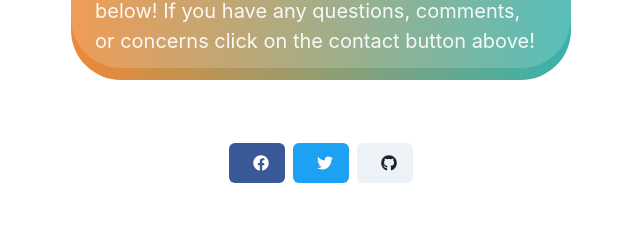
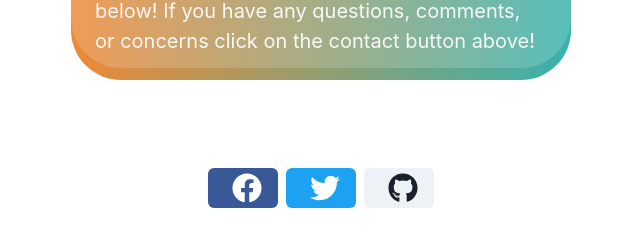
Before and after one commit to nme22/next-portfolio, a Next.js app in the folder portfolio/: page / in a window 1280 px wide. Shown: the part 520-766 px from the top of the page, without its empty margins (319-959 px from the left). Built offline with nearby package versions, Linux system fonts and the light colour scheme.

Commit message:
negative margin top added to footer

```diff
--- a/portfolio/components/Footer.js
+++ b/portfolio/components/Footer.js
@@ -1,4 +1,4 @@
-import { HStack, Button, Link, IconButton } from '@chakra-ui/react';
+import { HStack, Button, Link, Box } from '@chakra-ui/react';
 
 import {
   FaSun,
@@ -11,23 +11,25 @@ import {
 
 const PortFooter = () => {
   return (
-    <HStack pb={-50} h={150}>
+    <Box mb="-50px" minHeight="100%">
+      <HStack mt={50} h={100}>
         <Link href="https://www.facebook.com/navid.ebrahimi.10/">
           <Button colorScheme="facebook" leftIcon={FaFacebook}>
-          <FaFacebook />
+            <FaFacebook size={30} />
           </Button>
         </Link>
         <Link href="https://twitter.com/nme_22">
           <Button colorScheme="twitter" leftIcon={FaTwitter}>
-          <FaTwitter />
+            <FaTwitter size={30} />
           </Button>
         </Link>
         <Link href="https://github.com/nme22">
           <Button colorScheme="gray" leftIcon={FaGithub}>
-          <FaGithub />
+            <FaGithub size={30} />
           </Button>
         </Link>
       </HStack>
+    </Box>
   );
 };
 
--- a/portfolio/pages/index.js
+++ b/portfolio/pages/index.js
@@ -2,7 +2,6 @@ import Navbar from '../components/Navbar.js';
 import {
   HStack,
   Container,
-  VStack,
   Image,
   Stack,
   Text,
```
Lines whose indentation alone changed are shown as unchanged.
